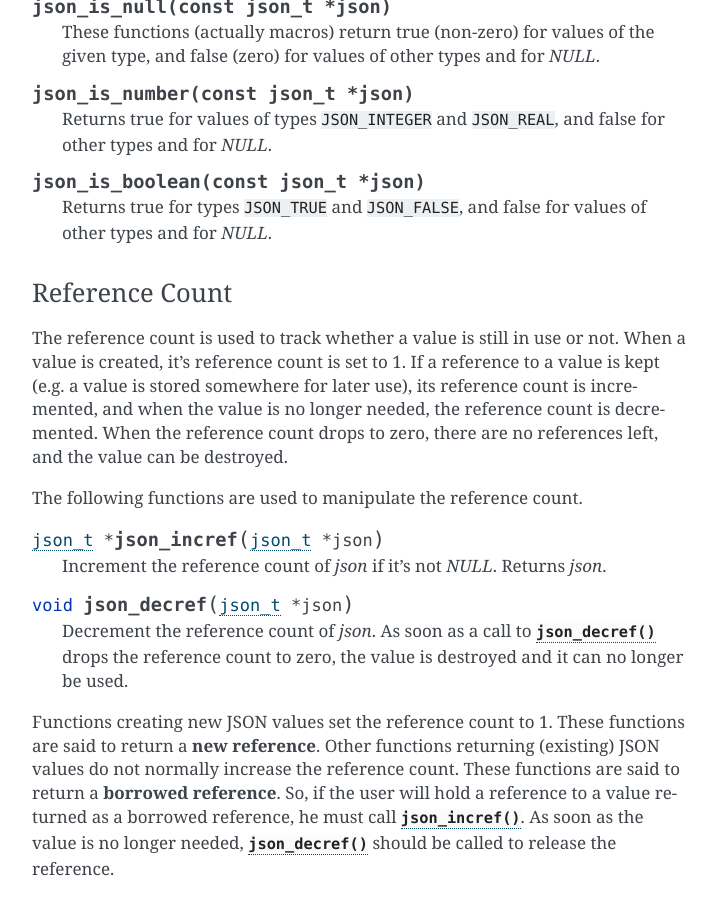
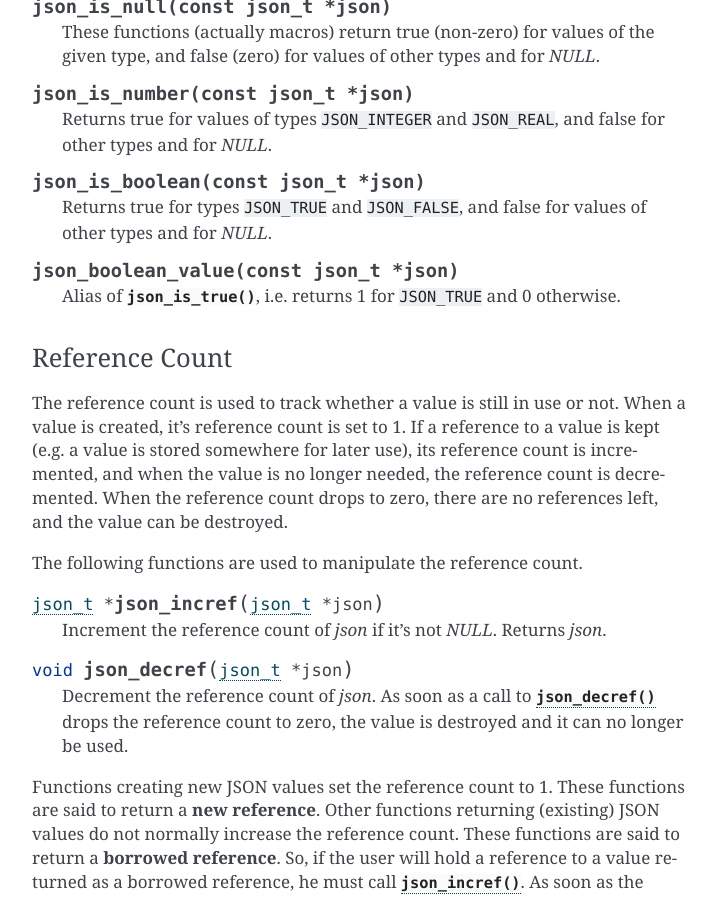
Before and after one commit to akheron/jansson, a Sphinx documentation site: the page built from doc/apiref.rst, in a window 1280 px wide and 900 px high, scrolled down 2461 px. Shown: the whole window, without its empty margins (388-1105 px from the left). Built offline with Sphinx 7.4.7, drawn with Linux system fonts in a browser that asks for light colours.

Commit message:
Add json_boolean_value as alias for json_is_true
Fixes #146.

```diff
--- a/doc/apiref.rst
+++ b/doc/apiref.rst
@@ -150,6 +150,11 @@ functions:
    Returns true for types ``JSON_TRUE`` and ``JSON_FALSE``, and false
    for values of other types and for *NULL*.
 
+.. function:: json_boolean_value(const json_t *json)
+
+   Alias of :func:`json_is_true()`, i.e. returns 1 for ``JSON_TRUE``
+   and 0 otherwise.
+
 
 .. _apiref-reference-count:
 
```
Also changed, not shown: 2 other files.
